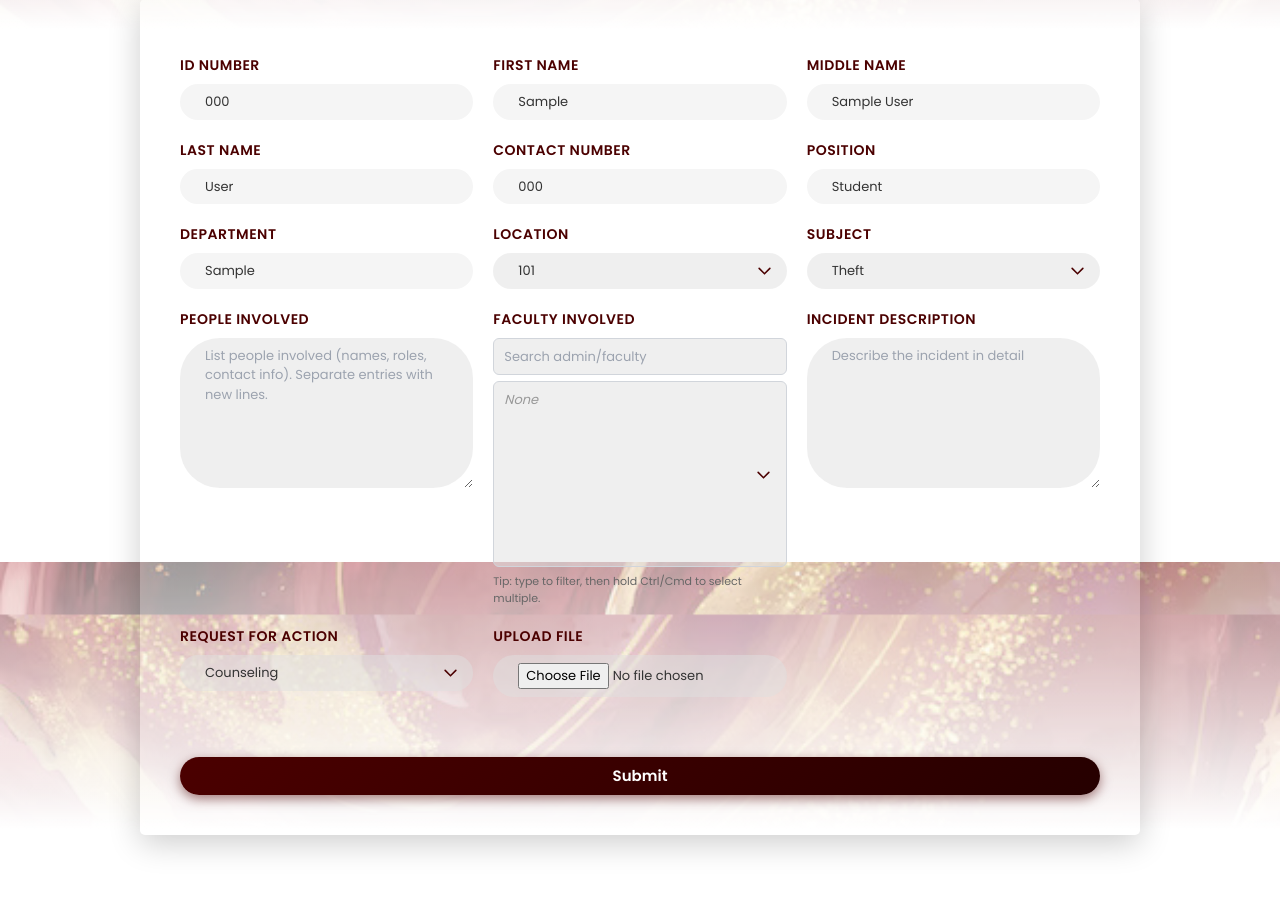
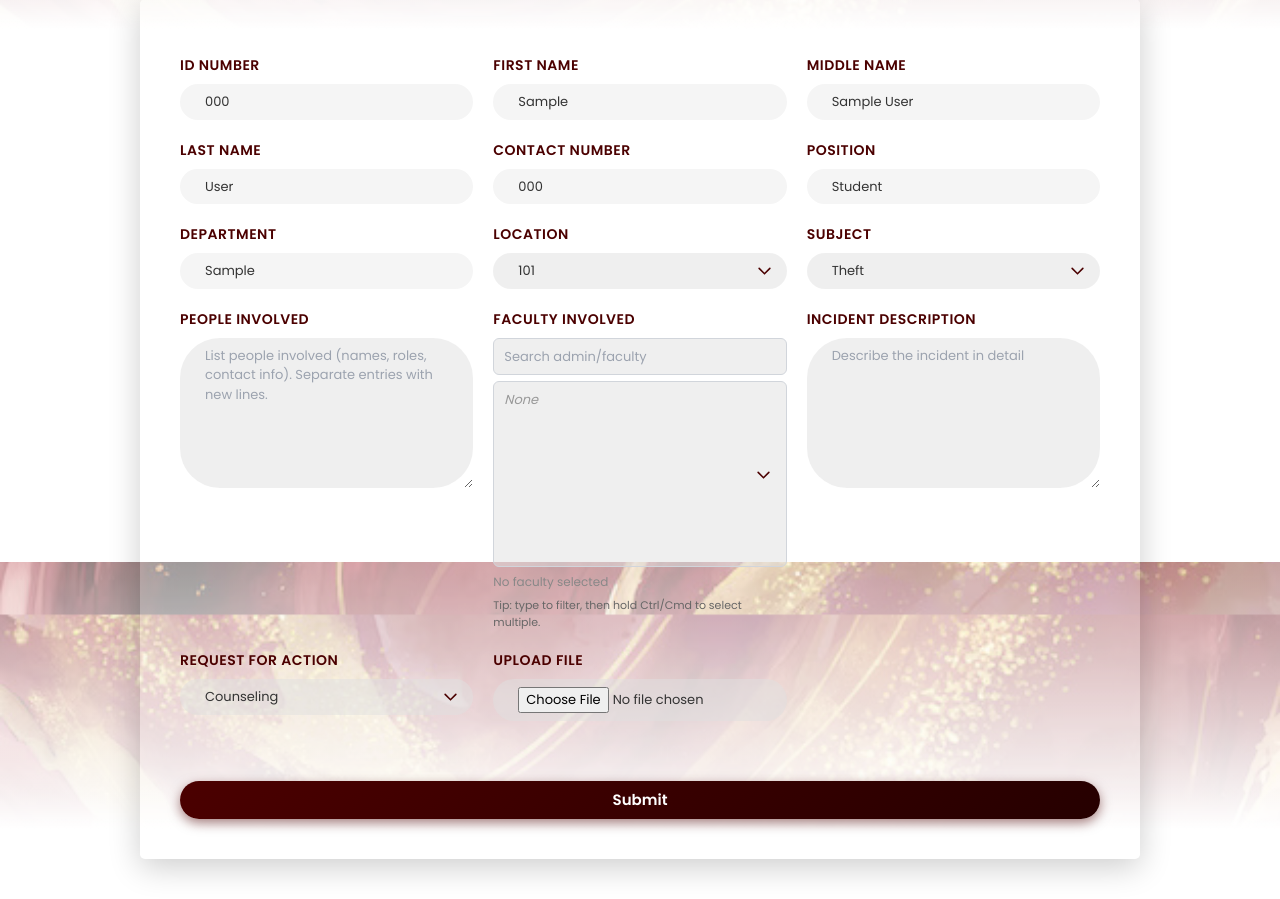
Before and after one commit to sh3ki/ISSC, a Django app: page /incidents/forms in a window 1280 px wide. Shown: the part 238-1137 px from the top of the page. Run offline with Django 5.2, Linux system fonts and the light colour scheme; a user stored in the database is signed in; tables that the repository leaves empty hold one stand-in row (values such as "Sample post"); some libraries are stand-ins or nearby versions.

Commit message:
Update forms.html

```diff
--- a/issc/main/templates/incident/forms.html
+++ b/issc/main/templates/incident/forms.html
@@ -154,6 +154,7 @@
                             <option value="{{ faculty.id }}">{{ faculty.first_name }} {{ faculty.last_name }} ({{ faculty.id_number }})</option>
                         {% endfor %}
                     </select>
+                    <div id="faculty-involved-chips" style="display:flex;flex-wrap:wrap;gap:6px;"></div>
                     <small style="color:#666;font-size:11px;display:block;">Tip: type to filter, then hold Ctrl/Cmd to select multiple.</small>
                 </div>
             </div>
@@ -239,6 +240,7 @@
         var $requestOther = $('#request-action-other');
         var $facultySearch = $('#faculty-involved-search');
         var $facultySelect = $('#faculty-involved');
+        var $facultyChips = $('#faculty-involved-chips');
 
         // Rich handbook rules mapping (HTML content) — kept centralized for clarity.
         var rules = {
@@ -377,6 +379,39 @@
         $facultySearch.on('input', filterFacultyOptions);
         filterFacultyOptions();
 
+        function renderFacultyChips() {
+            $facultyChips.empty();
+            var selected = $facultySelect.val() || [];
+            if (!selected.length) {
+                $facultyChips.append('<span style="color:#888;font-size:12px;">No faculty selected</span>');
+                return;
+            }
+
+            selected.forEach(function(val){
+                if (!val) { return; }
+                var text = $facultySelect.find('option[value="' + val + '"]').text();
+                var chip = $('<span style="background:#f3f4f6;color:#111827;padding:6px 10px;border-radius:9999px;font-size:12px;border:1px solid #e5e7eb;display:inline-flex;align-items:center;gap:6px;"></span>');
+                chip.text(text);
+                $facultyChips.append(chip);
+            });
+        }
+
+        $facultySelect.on('change', function(){
+            var vals = $facultySelect.val() || [];
+            // If placeholder None is selected with others, remove placeholder
+            if (vals.includes('') && vals.length > 1) {
+                vals = vals.filter(function(v){ return v !== ''; });
+                $facultySelect.val(vals);
+            }
+            // If user explicitly selects None only, keep it solo
+            if (vals.length === 0) {
+                $facultySelect.val(['']);
+                vals = [''];
+            }
+            renderFacultyChips();
+        });
+        renderFacultyChips();
+
         function renderRuleCard(subjectKey){
             if(!subjectKey) return $ruleBox.hide();
             var r = rules[subjectKey];
```
